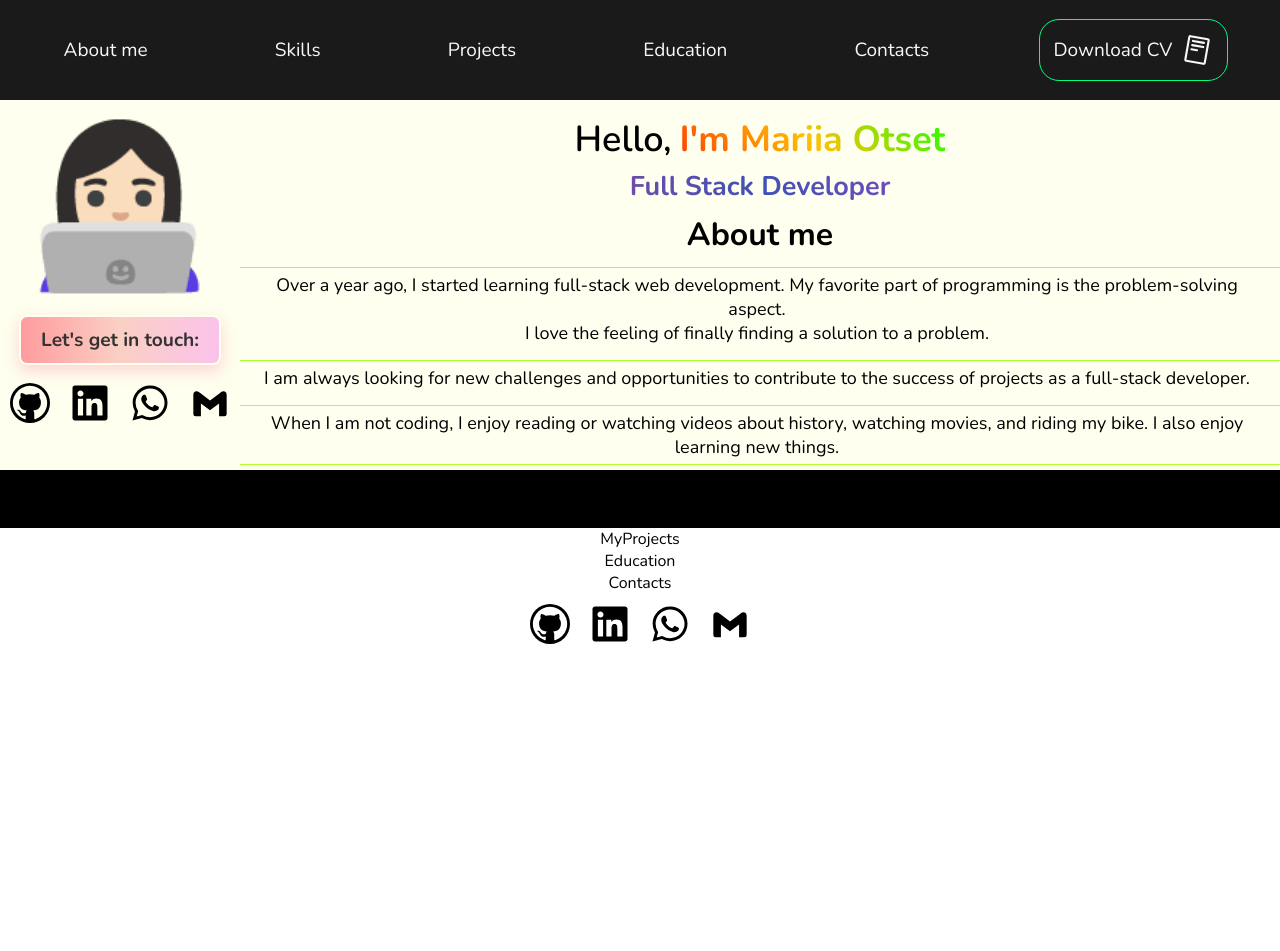
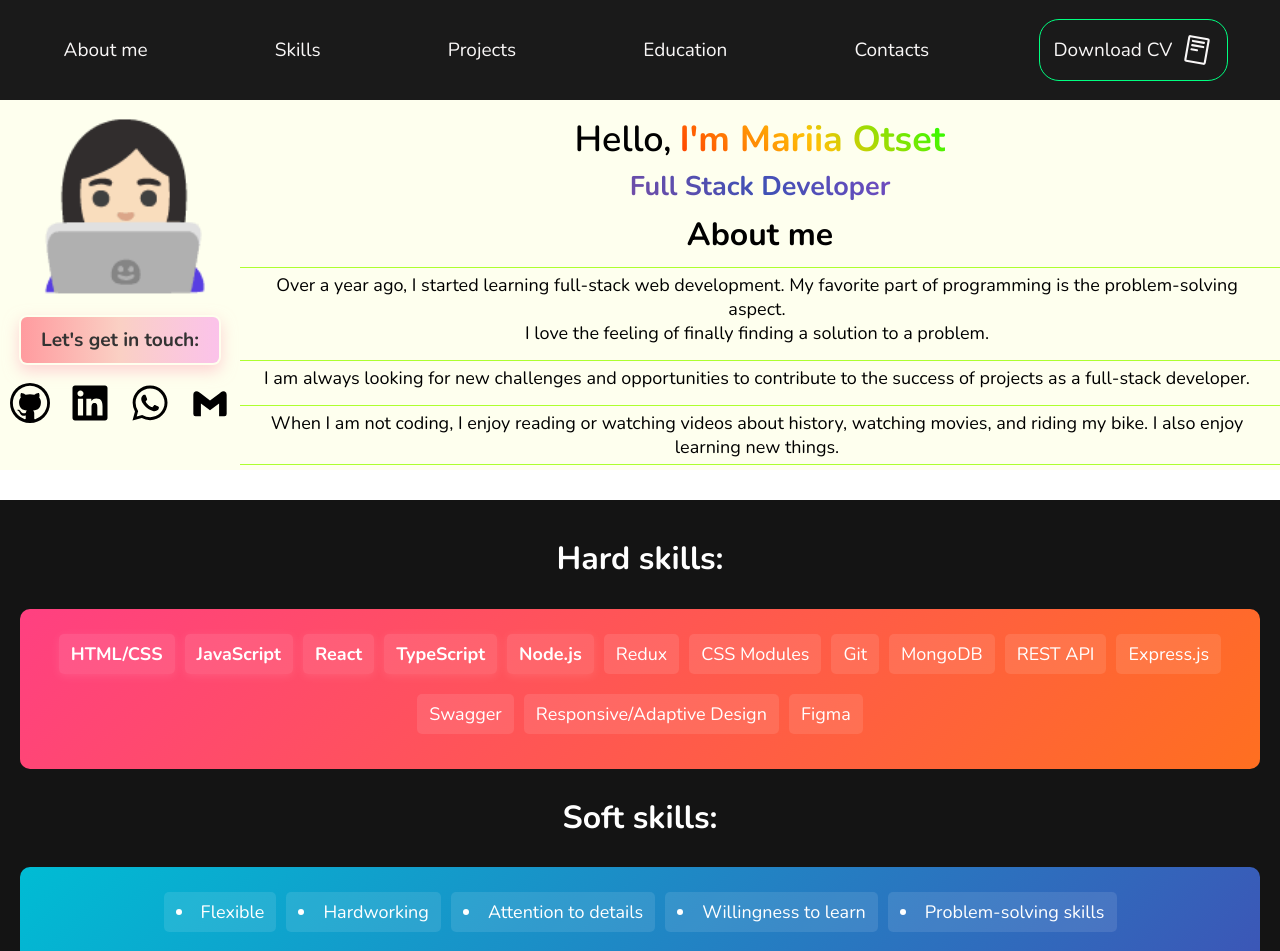
Before and after one commit to MariiaOtset/mariia-otset-portfolio, a React (Vite) app: page / in a window 1280 px wide. Shown: the top 951 px of the page. Before the commit the page ends 800 px from the top, so only its background shows below. Built offline with nearby package versions, Linux system fonts and the light colour scheme.

Commit message:
skills section added

```diff
--- a/src/components/AboutMe/AboutMe.module.css
+++ b/src/components/AboutMe/AboutMe.module.css
@@ -4,6 +4,7 @@
   width: 100vw;
   background-color: #feffee;
   margin-top: 100px;
+  margin-bottom: 30px;
 }
 
 .aboutWrapper {
@@ -71,6 +72,7 @@
   background-clip: padding-box, border-box;
   background-origin: border-box;
   box-shadow: 0px 6px 15px rgba(255, 182, 193, 0.6);
+  margin: 10px 0;
 }
 
 @media screen and (min-width: 400px) {
--- a/src/components/SkillsContainer/SkillsContainer.jsx
+++ b/src/components/SkillsContainer/SkillsContainer.jsx
@@ -2,24 +2,40 @@ import css from "./SkillsContainer.module.css";
 
 const SkillsContainer = () => {
   return (
-    <div className={css.allSkillsWrapper}>
-      <div>
-        <h2 className={css.titleHardSkills}>Hard skills:</h2>
-        <ul>
-          <li></li>
-          <li></li>
-          <li></li>
-          <li></li>
-          <li></li>
-          <li></li>
-          <li></li>
-          <li></li>
+    <section className={css.allSkillsWrapper}>
+      <div className={css.skillsSection}>
+        <h2 className={` ${css.title} ${css.titleHardSkills}`}>Hard skills:</h2>
+        <ul className={`${css.hardSkillsWrapper} ${css.skill}`}>
+          <li className={css.primarySkill}>HTML/CSS</li>
+          <li className={css.primarySkill}>JavaScript</li>
+          <li className={css.primarySkill}>React</li>
+          <li className={css.primarySkill}>TypeScript</li>
+          <li className={css.primarySkill}>Node.js</li>
+
+          <li>Redux</li>
+          <li>CSS Modules</li>
+          <li>Git</li>
+          <li>MongoDB</li>
+          <li>REST API</li>
+          <li>Express.js</li>
+          <li>Swagger</li>
+          <li>Responsive/Adaptive Design</li>
+          <li>Figma</li>
         </ul>
       </div>
-      <div>
-        <h2 className={css.titleHardSkills}>Soft skills:</h2>
+
+      <div className={css.skillsSection}>
+        <h2 className={` ${css.title} ${css.titleSoftSkills}`}>Soft skills:</h2>
+        <ul className={`${css.skill} ${css.softSkill}`}>
+          <li>Flexible</li>
+          <li>Hardworking</li>
+          <li>Attention to details</li>
+          <li>Willingness to learn</li>
+          <li>Problem-solving skills</li>
+          <li>Ability to work efficiently both individually and in a team</li>
+        </ul>
       </div>
-    </div>
+    </section>
   );
 };
 
--- a/src/components/SkillsContainer/SkillsContainer.module.css
+++ b/src/components/SkillsContainer/SkillsContainer.module.css
@@ -1,3 +1,69 @@
 .allSkillsWrapper {
-  background-color: #000000;
+  display: flex;
+  justify-content: center;
+  flex-direction: column;
+  gap: 30px;
+  background-color: #141414;
+  color: #fff;
+  padding: 40px 20px;
+  text-align: center;
 }
+
+.title {
+  font-size: 2em;
+  margin-bottom: 30px;
+}
+
+.skill {
+  display: flex;
+  flex-wrap: wrap;
+  justify-content: center;
+  gap: 10px;
+  background-color: rgba(255, 255, 255, 0.1);
+  border-radius: 10px;
+  padding: 25px;
+  transition: transform 0.3s ease, box-shadow 0.3s ease;
+}
+
+.skill ul {
+  list-style-type: none;
+  padding: 0;
+}
+
+.skill li {
+  margin-bottom: 10px;
+  font-size: 18px;
+  background-color: rgba(255, 255, 255, 0.1);
+  padding: 8px 12px;
+  border-radius: 5px;
+  transition: all 0.3s ease;
+}
+
+.skill:hover {
+  transform: translateY(-10px);
+  box-shadow: 0 4px 20px rgba(255, 255, 255, 0.2);
+}
+
+.hardSkillsWrapper {
+  background-image: linear-gradient(135deg, #ff4081, #ff6f20);
+}
+
+.softSkill {
+  background-image: linear-gradient(135deg, #00bcd4, #3f51b5);
+  list-style-type: disc;
+  list-style-position: inside;
+}
+
+.primarySkill {
+  font-weight: bold;
+  background-color: rgba(255, 255, 255, 0.2);
+  box-shadow: 0 2px 10px rgba(255, 255, 255, 0.1);
+}
+
+@media screen and (min-width: 1440px) {
+  .skillsSection {
+    display: flex;
+    align-items: center;
+    gap: 10px;
+  }
+}
```
